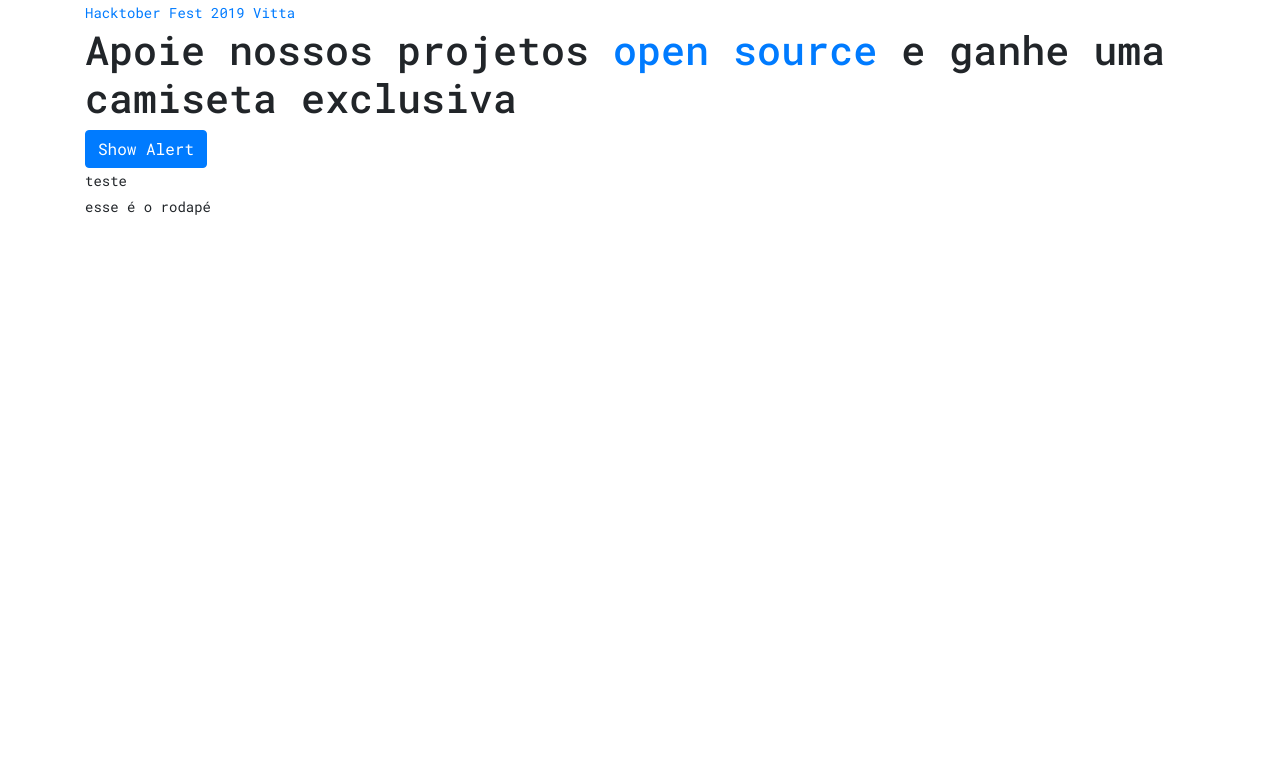
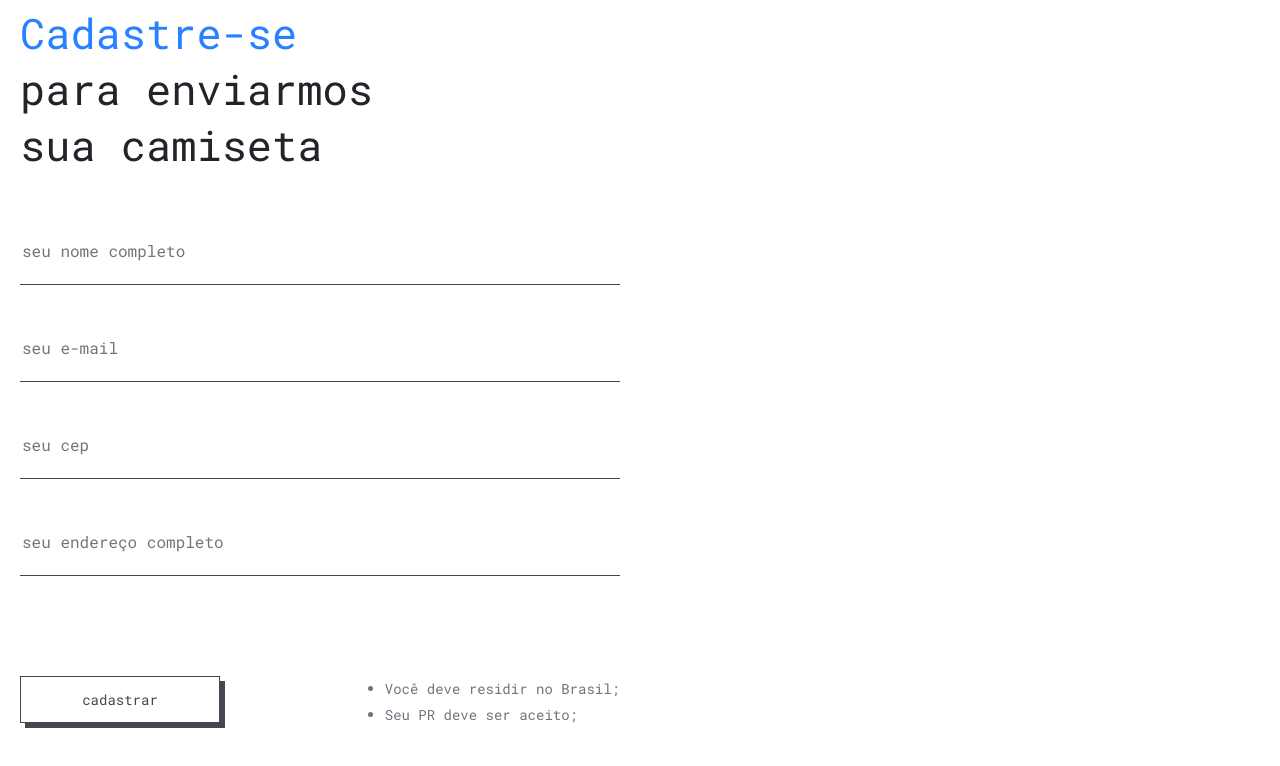
Before and after one commit to gilsonsouzah/hackfest, a Gatsby site: page / in a window 1280 px wide. Built offline with nearby package versions, Linux system fonts and the light colour scheme; Gatsby itself is replaced by a stand-in of ours.

Commit message:
init register form code

```diff
--- /dev/null
+++ b/src/components/Register.js
@@ -0,0 +1,76 @@
+import React from 'react'
+import styled from 'styled-components'
+
+const DivPrincipal = styled.div`
+  max-width: 600px;
+  display: flex;
+  flex-flow: row;
+  flex-direction: column;
+  margin: 20px;
+`
+
+const P = styled.p`
+  width: 100%;
+  height: 40px;
+  font-size: 42px;
+  color: '#454750';
+`
+
+const Input = styled.input`
+  margin-top: 50px;
+  padding: 0 0 20px 2px;
+  font-size: 16px;
+  outline: none;
+  border: none;
+  border-bottom: 1px solid #454750;
+`
+
+const Footer = styled.div`
+  width: 100%;
+  display: flex;
+  justify-content: space-between;
+  margin-top: 100px;
+`
+
+const Button = styled.button`
+  width: 200px;
+  height: 47px;
+  background: none;
+  border: 1px solid #454750;
+  color: #454750;
+  outline: none;
+  box-shadow: 5px 5px;
+
+  :focus {
+    outline: 0;
+  }
+`
+
+const Ul = styled.ul``
+
+const Li = styled.li`
+  color: #71737E;
+`
+
+const Register = () => (
+  <DivPrincipal>
+    <P style={{ color: '#2881FF' }}>Cadastre-se</P>
+    <P>para enviarmos</P>
+    <P>sua camiseta</P>
+
+    <Input placeholder="seu nome completo" />
+    <Input placeholder="seu e-mail" />
+    <Input placeholder="seu cep" />
+    <Input placeholder="seu endereço completo" />
+
+    <Footer>
+      <Button>cadastrar</Button>
+      <Ul>
+        <Li>Você deve residir no Brasil;</Li>
+        <Li>Seu PR deve ser aceito;</Li>
+      </Ul>
+    </Footer>
+  </DivPrincipal>
+)
+
+export default Register
--- a/src/components/index.js
+++ b/src/components/index.js
@@ -5,5 +5,6 @@ import Body from './main/body'
 import Footer from './main/footer'
 import Page from './main/Page'
 import ProjCard from './ProjCard'
+import Register from './Register'
 
-export { Header, Body, Footer, Page, ProjCard }
+export { Header, Body, Footer, Page, ProjCard, Register }
--- a/src/components/main/Page.js
+++ b/src/components/main/Page.js
@@ -1,15 +1,18 @@
 import React from 'react'
 import { Container } from 'react-bootstrap'
-import { Header, Body, Footer } from '..'
+import { Header, Body, Footer, Register } from '..'
 
 const fluid = 'container-fluid'
 
 const Page = () => (
-  <Container>
-    <Header class={fluid}></Header>
-    <Body class={fluid}></Body>
-    <Footer class={fluid}></Footer>
-  </Container>
+  <Register>
+
+  </Register>
+  // <Container>
+  //   <Header class={fluid}></Header>
+  //   <Body class={fluid}></Body>
+  //   <Footer class={fluid}></Footer>
+  // </Container>
 )
 
 export default Page
```
Also changed, not shown: 1 other file.
